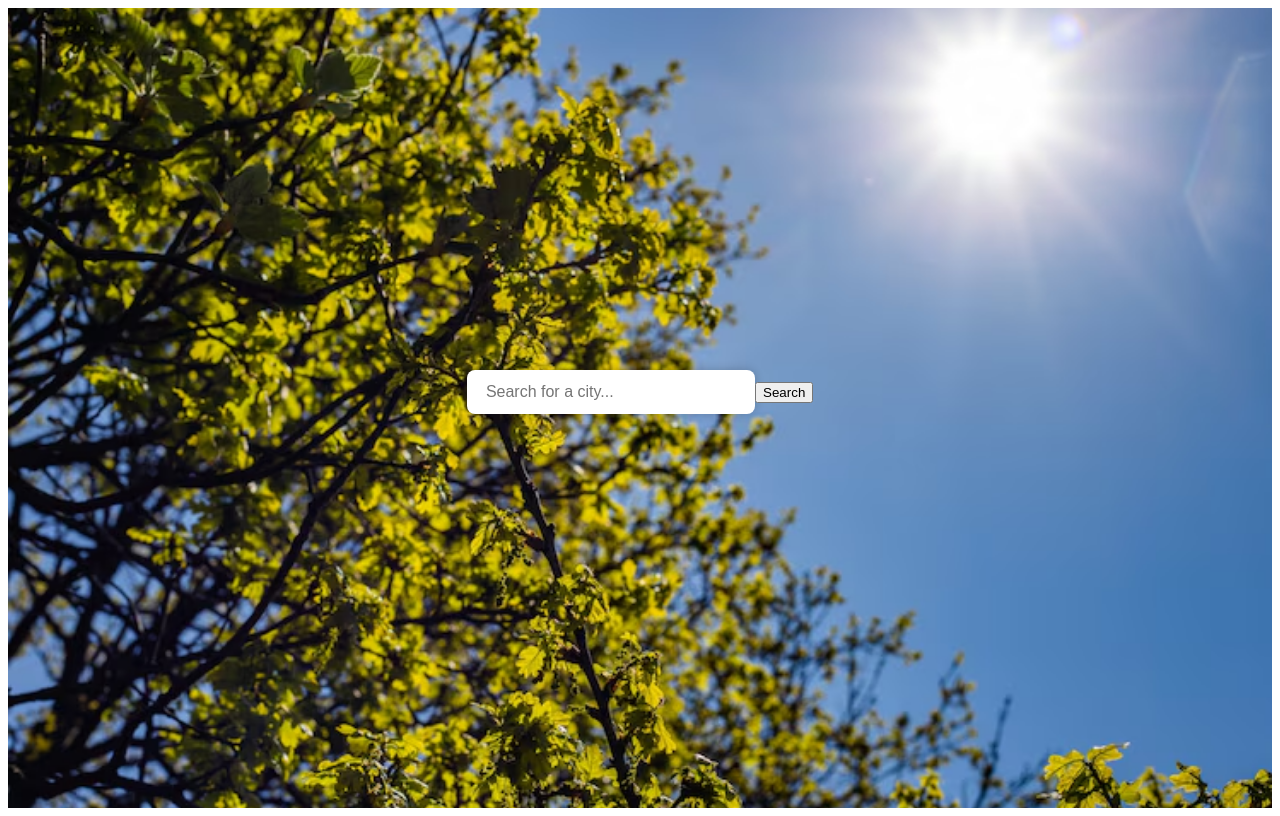
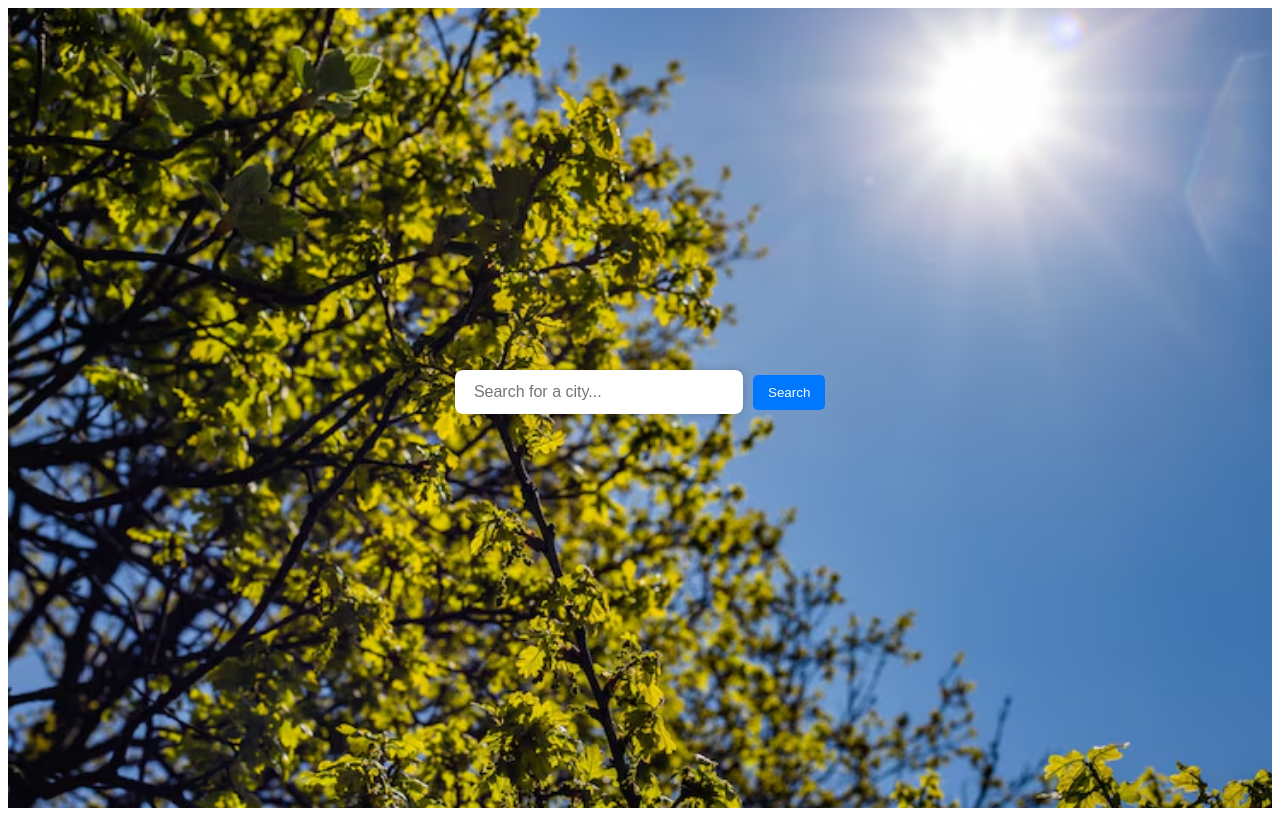
Before and after one commit to Vishalakshi-9/Weather-app, a React (Create React App) app: page / in a window 1280 px wide. Built offline with nearby package versions, Linux system fonts and the light colour scheme.

Commit message:
Weather.css

```diff
--- a/src/Weather.css
+++ b/src/Weather.css
@@ -40,6 +40,20 @@
   .haze {
     background-image: url('./assets/haze.png');
   }
+.search-button {
+  padding: 10px 15px;
+  margin-left: 10px;
+  background-color: #0077ff;
+  color: white;
+  border: none;
+  border-radius: 5px;
+  cursor: pointer;
+}
+
+.search-button:hover {
+  background-color: #005fcc;
+}
+
 
 
 
```
